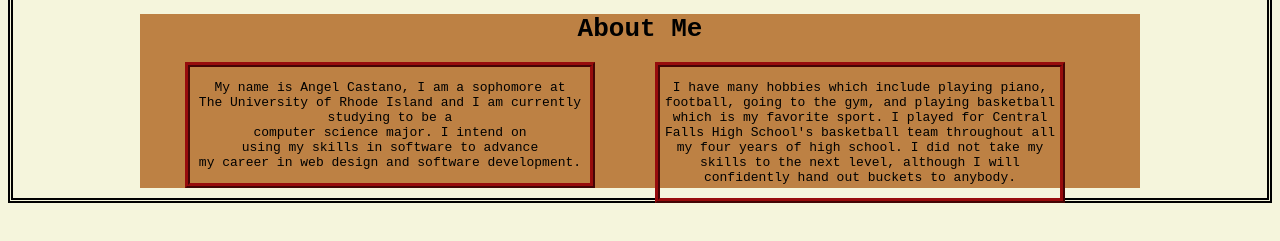
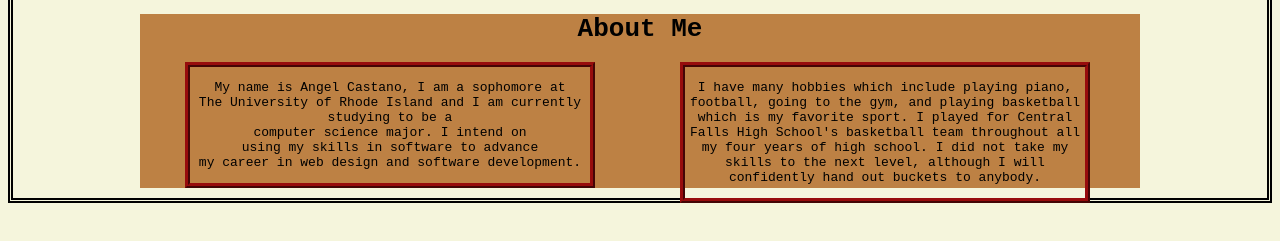
Before and after one commit to AngelJC03/AngelJC03.github.io, a plain HTML site: page about.html in a window 1280 px wide. Shown: the part 305-546 px from the top of the page. Drawn offline with Linux system fonts and the light colour scheme.

Commit message:
Update about.html

```diff
--- a/about.html
+++ b/about.html
@@ -32,7 +32,7 @@
                 float: right;
                 width: 40%;
                 border: 5px ridge rgb(151, 12, 12);
-                margin-right: 75px
+                margin-right: 50px
 
             }
 
```
